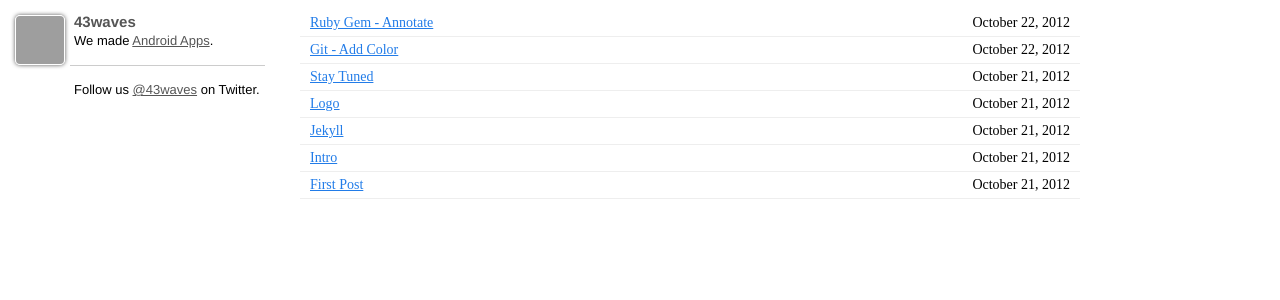
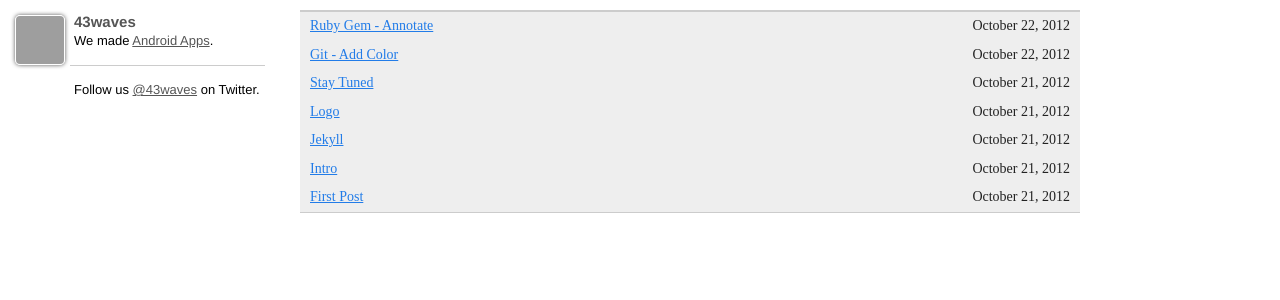
Before and after one commit to 43waves/43waves.github.io, a Jekyll site: the page built from index.html, in a window 1280 px wide. Shown: the top 300 px of the page. Built offline with Jekyll 4.4.1, drawn with Linux system fonts in a browser that asks for light colours; nearby versions of some CDN libraries; Markdown is read by kramdown in place of the engine named in the settings; comment, search, counter and statistics services are not loaded; grey boxes are pictures that could not be loaded.

Commit message:
Add more styles

```diff
--- a/css/styles.css
+++ b/css/styles.css
@@ -12,8 +12,8 @@ a:hover {
   text-decoration: none;
 }
 
-p code {
-  background-color: #F9F9F9;
+p code, li code {
+  background-color: #f9f9f9;
   border: 1px solid #eee;
   font-size: 12px;
   padding: 2px 3px;
@@ -24,6 +24,26 @@ p code {
 .content {
   margin-left: 300px;
   margin-right: 200px;
+}
+
+.content ul {
+  font-size: .8em;
+  border-top: 2px solid #ccc;
+  border-bottom: 1px solid #ccc;
+  background-color: #eee;
+  padding: 1em 2em;
+  margin: 0 2em;
+}
+
+.content li {
+  line-height: 1.25em;
+  margin-bottom: .75em;
+  color: #222;
+  list-style-type: square;
+}
+
+.content li code {
+  border: 1px solid #ccc;
 }
 
 .related { margin-top: 10px; }
--- a/css/syntax.css
+++ b/css/syntax.css
@@ -1,5 +1,6 @@
 .highlight {
-  background-color: #333333;
+  margin: 0 2.5em;
+  background-color: #333;
   font-size: 12px;
   padding: 10px 5px;
   -webkit-border-radius: 10px;
```
